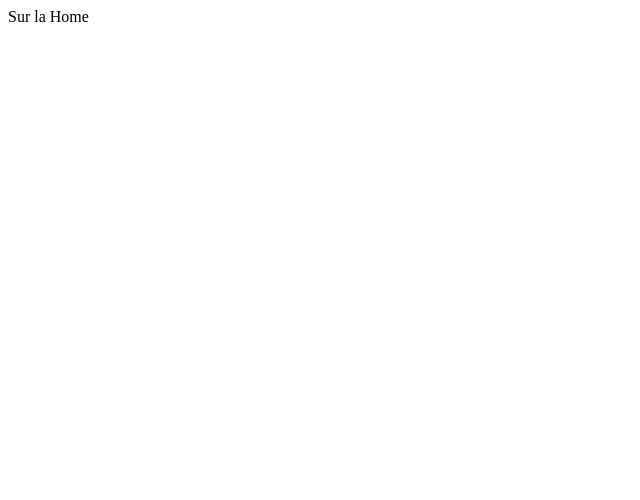
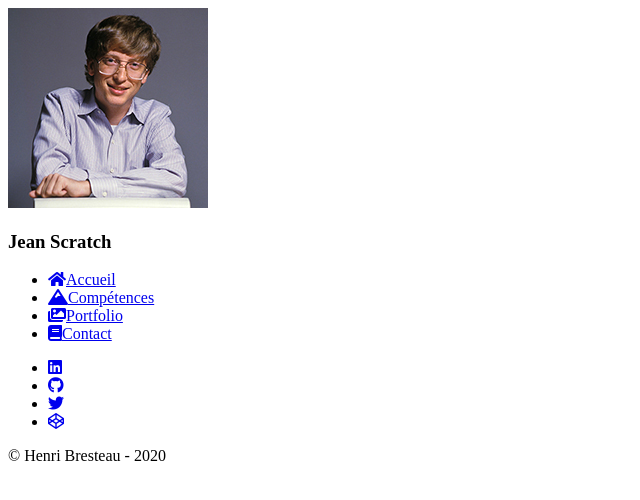
Before and after one commit to HenriBresteau/react-cv, a React (Create React App) app: page / in a window 1280 px wide. Shown: the top 500 px of the page, without its empty margins (0-640 px from the left). Built offline with nearby package versions, Linux system fonts and the light colour scheme.

Commit message:
Navigation sur Homepage

```diff
--- /dev/null
+++ b/src/components/Navigation.js
@@ -0,0 +1,59 @@
+import React from 'react';
+import { NavLink } from 'react-router-dom';
+
+const Navigation = () => {
+    return (
+
+        <div className="sidebar">
+            <div className="id">
+                <div className="idContent">
+                    <img src="./media/billGates.jpg" alt="profil-pic"/>
+                    <h3>Jean Scratch</h3>
+                </div>
+            </div>
+
+            <div className="navigation">
+                <ul>
+                    <li>
+                        <NavLink exact to="/" activeClassName="navActive" >
+                            <i className="fas fa-home"></i>
+                            <span>Accueil</span>
+                        </NavLink>
+                    </li>
+                    <li>
+                        <NavLink exact to="/competences" activeClassName="navActive" >
+                            <i className="fas fa-mountain"></i>
+                            <span>Compétences</span>
+                        </NavLink>
+                    </li>
+                    <li>
+                        <NavLink exact to="/portfolio" activeClassName="navActive" >
+                            <i className="fas fa-images"></i>
+                            <span>Portfolio</span>
+                        </NavLink>
+                    </li>
+                    <li>
+                        <NavLink exact to="/contact" activeClassName="navActive" >
+                            <i className="fas fa-book"></i>
+                            <span>Contact</span>
+                        </NavLink>
+                    </li>
+
+                </ul>
+            </div>
+            <div className="socialNetwork">
+                <ul>
+                    <li> <a href="https://google.com" target="_blank" rel="noreferrer"> <i className="fab fa-linkedin"></i> </a></li>
+                    <li> <a href="https://github.com" target="_blank" rel="noreferrer"> <i className="fab fa-github"></i> </a></li>
+                    <li> <a href="https://twitter.com" target="_blank" rel="noreferrer"> <i className="fab fa-twitter"></i> </a></li>
+                    <li> <a href="https://codepen.io" target="_blank" rel="noreferrer"> <i className="fab fa-codepen"></i> </a></li>
+                </ul>
+                <div className="signature">
+                    <p> &copy; Henri Bresteau - 2020</p>
+                </div>
+            </div>
+        </div>
+    );
+};
+
+export default Navigation;
--- a/src/pages/Home.js
+++ b/src/pages/Home.js
@@ -1,9 +1,10 @@
 import React from 'react';
+import Navigation from '../components/Navigation';
 
 const Home = () => {
     return (
         <div>
-            Sur la Home
+            <Navigation />
         </div>
     );
 };
```
Also changed, not shown: public/media/billGates.jpg (added).
